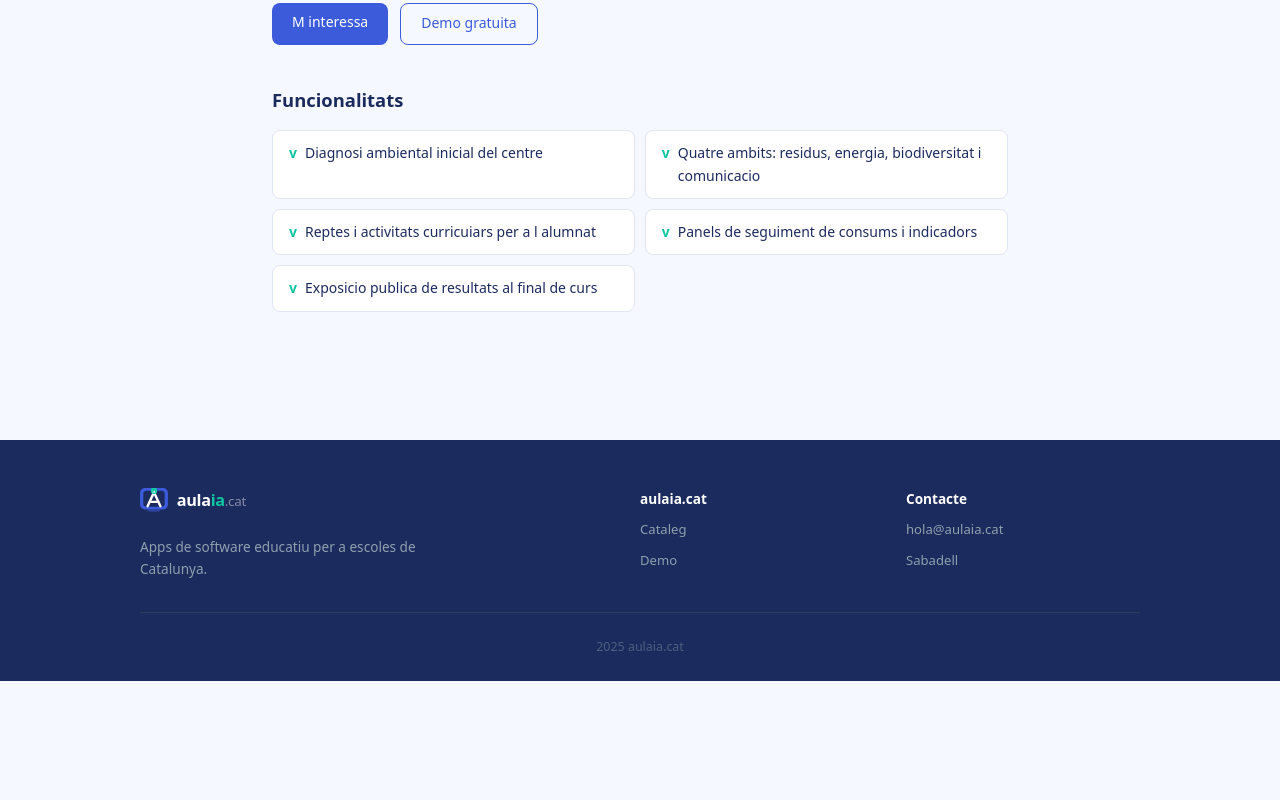
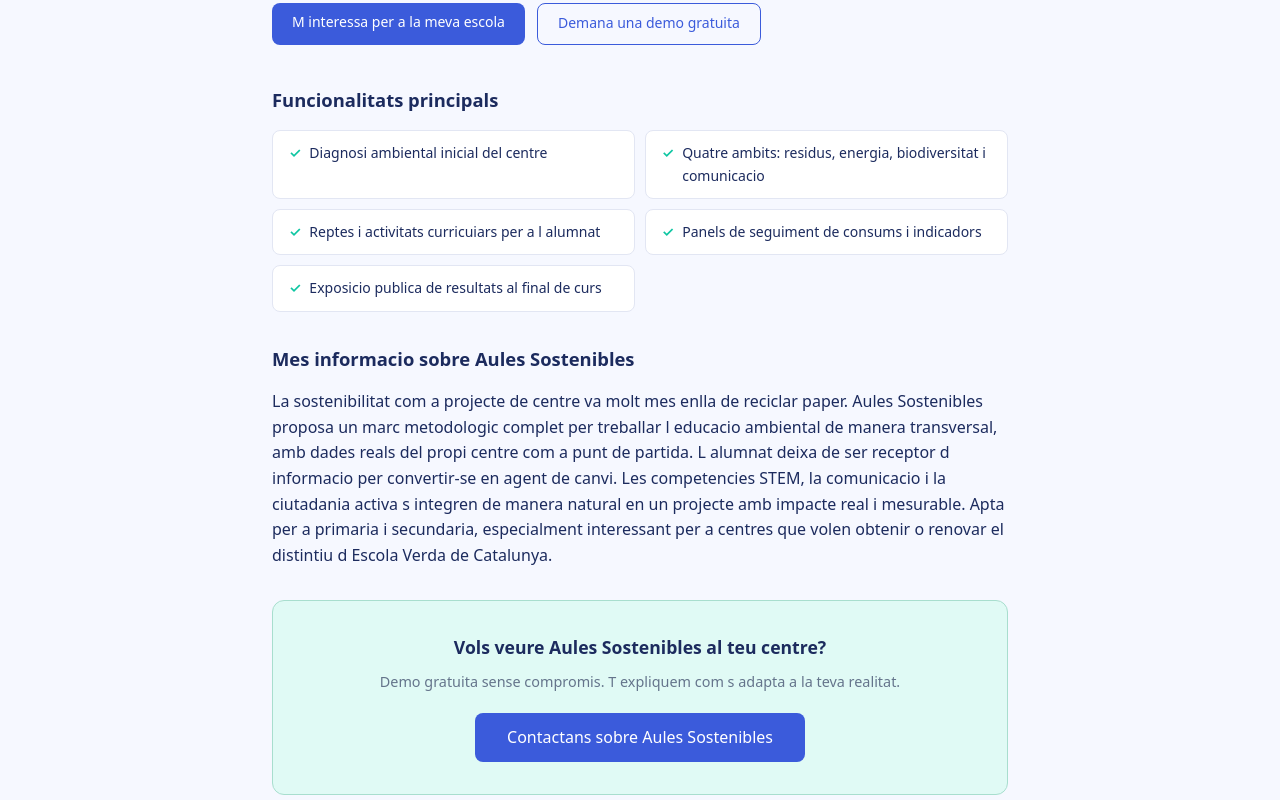
Before and after one commit to MYfabio/aulaia-cat, a Next.js app: page /apps/aules-sostenibles in a window 1280 px wide. Shown: the part 480-1280 px from the top of the page. Before the commit the page ends 1161 px from the top, so only its background shows below. Built offline with nearby package versions, Linux system fonts and the light colour scheme.

Commit message:
seo: text llarg a les landings de projecte

```diff
--- a/app/apps/[slug]/page.js
+++ b/app/apps/[slug]/page.js
@@ -1,6 +1,51 @@
 import Link from "next/link";
-import {notFound} from "next/navigation";
+import { notFound } from "next/navigation";
 import apps from "../../../data/apps.json";
-export function generateStaticParams(){return apps.map(a=>({slug:a.slug}));}
-export function generateMetadata({params}){const app=apps.find(a=>a.slug===params.slug);if(!app)return{};return{title:app.seo.title,description:app.seo.description};}
-export default function AppLanding({params}){const app=apps.find(a=>a.slug===params.slug);if(!app)notFound();return(<div className="landing"><Link href="/#apps" className="landing-back">Torna al cataleg</Link><span className="landing-tag">{app.icona} {app.categoria}</span><h1>{app.nom}</h1><p className="landing-desc">{app.descripcio}</p>{app.estat==="produccio"&&app.urlDemo&&(<div className="live-banner"><div className="live-banner-text"><strong>En produccio</strong><span>{app.centre}</span></div><a href={app.urlDemo} target="_blank" rel="noopener noreferrer" className="btn btn-primary">Visita el projecte</a></div>)}<div className="landing-cta-bar"><Link href={"/contacte?app="+encodeURIComponent(app.nom)} className="btn btn-primary">M interessa</Link><Link href={"/contacte?app="+encodeURIComponent(app.nom)} className="btn btn-outline">Demo gratuita</Link></div><h2>Funcionalitats</h2><ul className="features-list">{app.funcionalitats.map(f=>(<li key={f} className="feature-item"><span className="feature-check">v</span><span>{f}</span></li>))}</ul></div>);}
+export function generateStaticParams() { return apps.map(a=>({slug:a.slug})); }
+export function generateMetadata({params}) {
+  const app=apps.find(a=>a.slug===params.slug);
+  if(!app) return {};
+  return {title:app.seo.title, description:app.seo.description, keywords:app.seo.keywords};
+}
+export default function AppLanding({params}) {
+  const app=apps.find(a=>a.slug===params.slug);
+  if(!app) notFound();
+  return (
+    <div className="landing">
+      <Link href="/#apps" className="landing-back">← Torna al cataleg</Link>
+      <span className="landing-tag">{app.icona} {app.categoria}</span>
+      <h1>{app.nom}</h1>
+      <p className="landing-desc">{app.descripcio}</p>
+      {app.estat==="produccio"&&app.urlDemo&&(
+        <div className="live-banner">
+          <div className="live-banner-text">
+            <strong>Projecte en produccio</strong>
+            <span>{app.centre||"Disponible i funcionant"}</span>
+          </div>
+          <a href={app.urlDemo} target="_blank" rel="noopener noreferrer" className="btn btn-primary">Visita el projecte</a>
+        </div>
+      )}
+      <div className="landing-cta-bar">
+        <Link href={"/contacte?app="+encodeURIComponent(app.nom)} className="btn btn-primary">M interessa per a la meva escola</Link>
+        <Link href={"/contacte?app="+encodeURIComponent(app.nom)} className="btn btn-outline">Demana una demo gratuita</Link>
+      </div>
+      <h2>Funcionalitats principals</h2>
+      <ul className="features-list">
+        {app.funcionalitats.map(f=>(
+          <li key={f} className="feature-item"><span className="feature-check">✓</span><span>{f}</span></li>
+        ))}
+      </ul>
+      {app.seoLlarg&&(
+        <>
+          <h2>Mes informacio sobre {app.nom}</h2>
+          <p className="seo-text">{app.seoLlarg}</p>
+        </>
+      )}
+      <div style={{background:"var(--teal-light)",border:"1px solid #A8DECE",borderRadius:"var(--radius)",padding:"2rem",textAlign:"center",marginTop:"2rem"}}>
+        <p style={{fontSize:"1.1rem",fontWeight:600,marginBottom:".5rem",color:"var(--navy)"}}>Vols veure {app.nom} al teu centre?</p>
+        <p style={{color:"var(--muted)",marginBottom:"1.25rem",fontSize:".9rem"}}>Demo gratuita sense compromis. T expliquem com s adapta a la teva realitat.</p>
+        <Link href={"/contacte?app="+encodeURIComponent(app.nom)} className="btn btn-primary" style={{fontSize:"1rem",padding:".75rem 2rem"}}>Contactans sobre {app.nom}</Link>
+      </div>
+    </div>
+  );
+}
```
